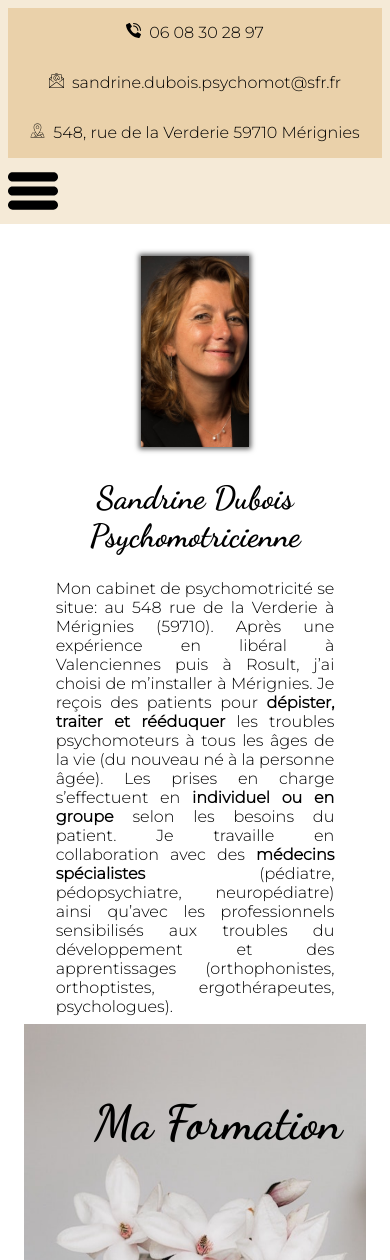
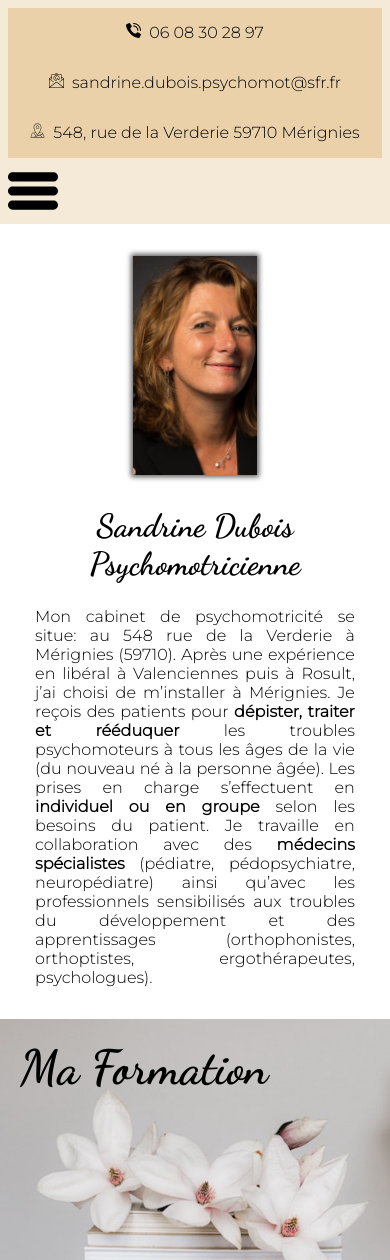
Before and after one commit to thibaultspriet/sandrine-psychomot, a Next.js app in the folder psychomot_nextjs/: page /presentation in a window 390 px wide. Shown: the top 1260 px of the page. Built offline with nearby package versions, Linux system fonts and the light colour scheme.

Commit message:
fix mobile display

```diff
--- a/psychomot_nextjs/components/Base.js
+++ b/psychomot_nextjs/components/Base.js
@@ -84,7 +84,7 @@ export default function Base({ children, route }) {
                     </ul>
 
                     <ul ref={rubriques_mobile} className="list-rubriques-mobile">
-                        <li><a href="/index">Accueil</a></li>
+                        <li><a href="/">Accueil</a></li>
                         <li><a href="/presentation">Présentation</a></li>
                         <li><a href="/psychomotricite">Psychomotricité</a></li>
                         <li><a href="/yoga-sophro">Sophrologie-Yoga</a></li>
--- a/psychomot_nextjs/pages/bilan.js
+++ b/psychomot_nextjs/pages/bilan.js
@@ -86,15 +86,13 @@ export default function Bilan() {
                     </div>
                     <div className="card background shadow">
                         <h2 className="title" data-title="Restitution"></h2>
-                        <p>En fonction des résultats du bilan, peuvent être proposés :
-                            <ul>
+                        <p>En fonction des résultats du bilan, peuvent être proposés :</p>
+                            <ul className="list">
                                 <li>une prise en charge, explicitant les différents axes de rééducation</li>
                                 <li>des préconisations pour l’école et/ou le quotidien</li>
                                 <li>une réorientation éventuelle vers un autre professionnel</li>
                                 <li>Une réévaluation pourra être effectuée selon la nécessité.</li>
                             </ul>
-
-                        </p>
                     </div>
                 </div>
             </div>
--- a/psychomot_nextjs/pages/index.js
+++ b/psychomot_nextjs/pages/index.js
@@ -261,11 +261,11 @@ export default function Home({API_KEY}) {
                     <div className="yoga-sophrologie-container">
                         <div className="vertical-separator"></div>
                         <div className="yoga">
-                            <h3 className="yoga-soprologie-title"><a href="/yoga-detail">Le Yoga</a></h3>
+                            <h3 className="yoga-soprologie-title"><a href="/yoga">Le Yoga</a></h3>
 
                         </div>
                         <div className="sophrologie">
-                            <h3 className="yoga-soprologie-title"><a href="/sophro-detail">La Sophrologie</a></h3>
+                            <h3 className="yoga-soprologie-title"><a href="/sophroba">La Sophrologie</a></h3>
 
                         </div>
                     </div>
--- a/psychomot_nextjs/static/css/bilan.css
+++ b/psychomot_nextjs/static/css/bilan.css
@@ -94,6 +94,11 @@
   width: 70%;
 }
 
+#page-bilan .list li::before {
+  content: "\2192";
+  margin-right: .5rem;
+}
+
 @media only screen and (max-width: 500px) {
   #page-bilan .pourquoiContainer,
   #page-bilan .grid {
--- a/psychomot_nextjs/static/css/bilan.scss
+++ b/psychomot_nextjs/static/css/bilan.scss
@@ -19,6 +19,11 @@
         width: 70%;
     }
 
+    .list li::before{
+        content: "\2192";
+        margin-right: .5rem;
+    }
+
     @media only screen and (max-width:500px) {
 
         .pourquoiContainer,
--- a/psychomot_nextjs/static/css/presentation.css
+++ b/psychomot_nextjs/static/css/presentation.css
@@ -434,6 +434,8 @@
 @media only screen and (max-width: 500px) {
   #page-presentation .main-wrapper {
     border: none;
+    margin-left: 0;
+    margin-right: 0;
   }
   #page-presentation .presentation-header {
     margin: 0.5em;
@@ -443,5 +445,26 @@
     width: 95%;
     margin: auto;
   }
+  #page-presentation .formation-container-cover,
+  #page-presentation .experience-container-cover,
+  #page-presentation .cabinet-container-cover {
+    background-attachment: scroll;
+    margin: 2rem 0;
+    min-height: 300px;
+  }
+  #page-presentation .formation-container-cover h2 {
+    top: 20px;
+    left: 20px;
+  }
+  #page-presentation .experience-container-cover h2 {
+    top: unset;
+    left: unset;
+    bottom: 20px;
+    right: 20px;
+  }
+  #page-presentation .cabinet-container {
+    margin-left: 0;
+    margin-right: 0;
+  }
 }
 /*# sourceMappingURL=presentation.css.map */
--- a/psychomot_nextjs/static/css/presentation.scss
+++ b/psychomot_nextjs/static/css/presentation.scss
@@ -412,6 +412,8 @@
 
         .main-wrapper {
             border: none;
+            margin-left: 0;
+            margin-right: 0;
         }
 
         .presentation-header {
@@ -424,6 +426,31 @@
             margin: auto;
         }
 
+        .formation-container-cover,
+        .experience-container-cover,
+        .cabinet-container-cover {
+            background-attachment: scroll;
+            margin: 2rem 0;
+            min-height: 300px;
+        }
+
+        .formation-container-cover h2{
+            top: 20px;
+            left: 20px;
+        }
+
+        .experience-container-cover h2{
+            top: unset;
+            left: unset;
+            bottom: 20px;
+            right: 20px;
+        }
+
+        .cabinet-container{
+            margin-left: 0;
+            margin-right: 0;
+        }
+
 
 
     }
--- a/psychomot_nextjs/static/css/psychomotricite/_enPratique.scss
+++ b/psychomot_nextjs/static/css/psychomotricite/_enPratique.scss
@@ -51,8 +51,8 @@
     }
 }
 
-@media only screen and (max-width:500px) {
+@media only screen and (max-width:700px) {
     .list-items {
-        width: 60%;
+        width: 90%;
     }
 }
```
Also changed, not shown: psychomot_nextjs/static/css/psychomotricite.css (+14 -2 lines), psychomot_nextjs/static/css/psychomotricite/_aides.scss (+8 -0 lines), psychomot_nextjs/static/css/psychomotricite/_enTheorie.scss (+15 -7 lines).
